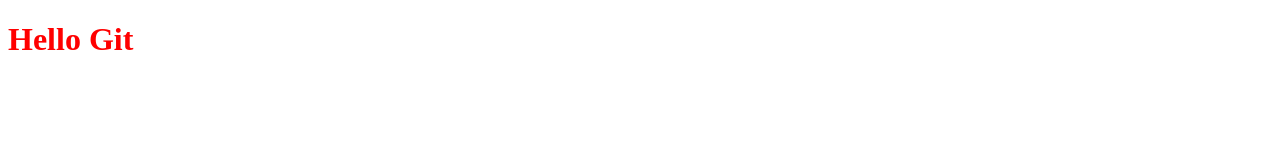
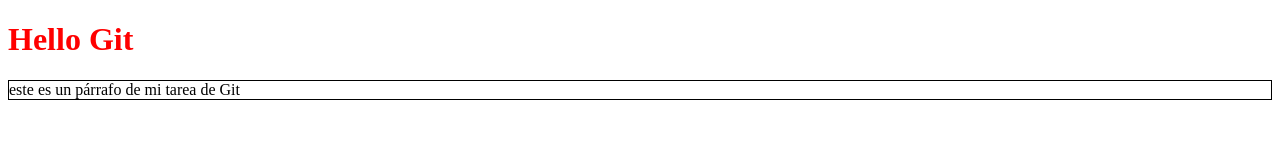
Before and after one commit to fstabilini/gitReview, a plain HTML site: page index.html in a window 1280 px wide. Drawn offline with Linux system fonts and the light colour scheme.

Commit message:
agrege un p y border

```diff
--- a/index.html
+++ b/index.html
@@ -8,5 +8,6 @@
   </head>
   <body>
     <h1>Hello Git</h1>
+    <p>este es un párrafo de mi tarea de Git</p>
   </body>
 </html>
--- a/styles.css
+++ b/styles.css
@@ -1,3 +1,6 @@
 h1 {
   color: red;
 }
+p {
+  border: 1px solid black;
+}
```
